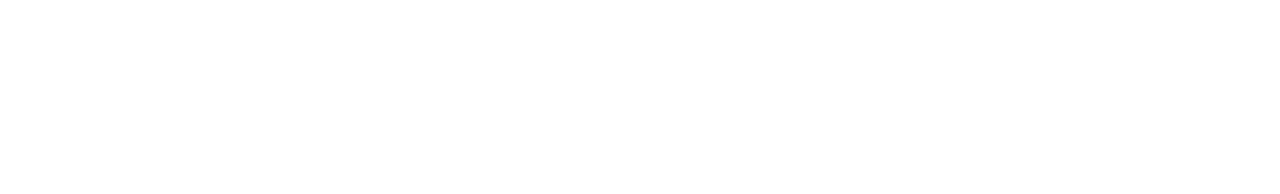
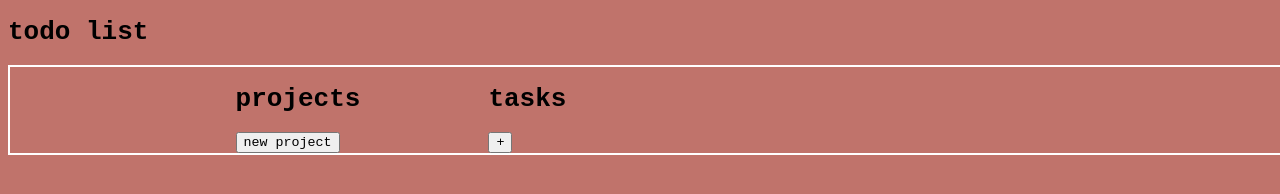
Before and after one commit to kevinjl321/to-do-list, a website built with webpack: page dist/index.html in a window 1280 px wide. Built offline with nearby package versions, Linux system fonts and the light colour scheme.

Commit message:
HTMl framework finished

```diff
--- a/dist/index.html
+++ b/dist/index.html
@@ -11,7 +11,21 @@
     </head>
 
     <body>
-
+        <navbar>
+            <h1>todo list</h1>
+        </navbar>
+        <div id = "content">
+            <div id = "left-col">
+                <h1>Projects</h1>
+                <button id = "new-project-btn">New Project</button>
+            </div>
+            <div id = "right-col">
+                <h1>Tasks</h1>
+                <div id = "task">
+                    <button id = "new-task-btn">+</button>
+                </div>
+            </div>
+        </div>
     </body>
 
     <script src = 'main.js'></script>
--- a/dist/styles.css
+++ b/dist/styles.css
@@ -0,0 +1,30 @@
+*{
+    font-family: monospace;
+    text-transform: lowercase;
+}
+
+nav{
+    height: 2vh;
+    margin-left: 18vw;
+}
+
+body{
+    background: rgb(192, 115, 107);
+}
+
+#content{
+    margin-top: 1vh;
+    display: flex;
+    justify-content: center;
+    flex-direction: row;
+    width: 100vw;
+    border: white 2px solid;
+}
+
+#right-col{
+    display: flex;
+    justify-content: center;
+    margin-left: 10vw;
+    flex-direction: column;
+    width: 45vw;
+}
```
